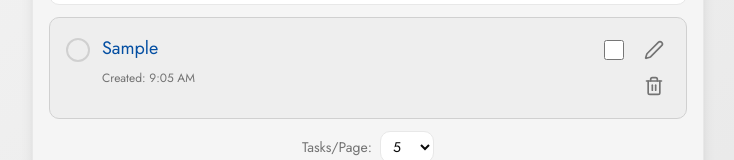
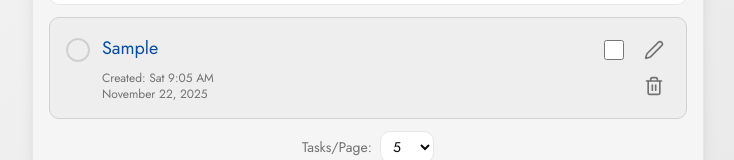
Before and after one commit to shreejanmishra/Tresata_Round_1, a React (Vite) app: page / in a window 1280 px wide. Both pictures are taken after typing "Sample" into the empty fields and a click on the button "Add". Shown: the part 270-430 px from the top of the page, without its empty margins (272-1006 px from the left). Built offline with nearby package versions, Linux system fonts and the light colour scheme.

Commit message:
Date Format changed
didn't like the date format mentioned in the the figma file

```diff
--- a/src/TaskItem.jsx
+++ b/src/TaskItem.jsx
@@ -36,31 +36,21 @@ export default function TaskItem({
 
   const formatTaskDate = (dateString) => {
     const date = new Date(dateString);
-    const now = new Date();
-    const today = new Date(now.getFullYear(), now.getMonth(), now.getDate());
-    const yesterday = new Date(today);
-    yesterday.setDate(yesterday.getDate() - 1);
 
-    const taskDate = new Date(
-      date.getFullYear(),
-      date.getMonth(),
-      date.getDate()
-    );
+    const timeString = date.toLocaleTimeString("en-US", {
+      weekday: "short",
+      hour: "numeric",
+      minute: "2-digit",
+      hour12: true,
+    });
 
-    if (taskDate.getTime() === today.getTime()) {
-      return date.toLocaleTimeString("en-US", {
-        hour: "numeric",
-        minute: "2-digit",
-      });
-    }
-    if (taskDate.getTime() === yesterday.getTime()) {
-      return "Yesterday";
-    }
-    return date.toLocaleDateString("en-US", {
-      month: "short",
-      day: "numeric",
-      year: date.getFullYear() !== now.getFullYear() ? "numeric" : undefined,
+    const dateFormatString = date.toLocaleDateString("en-US", {
+      day: "2-digit",
+      month: "long",
+      year: "numeric",
     });
+
+    return { timeString, dateFormatString };
   };
 
   const getStatusColor = () => {
@@ -182,7 +172,9 @@ export default function TaskItem({
               )}
 
               <div className="text-xs text-muted-foreground">
-                Created: {formatTaskDate(task.createdAt)}
+                Created: {formatTaskDate(task.createdAt).timeString}
+                <br />
+                {formatTaskDate(task.createdAt).dateFormatString}
               </div>
             </>
           )}
```
